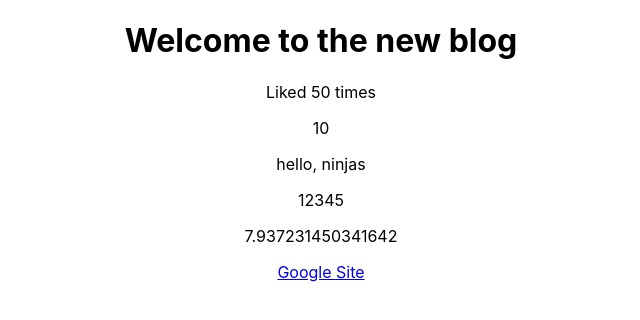
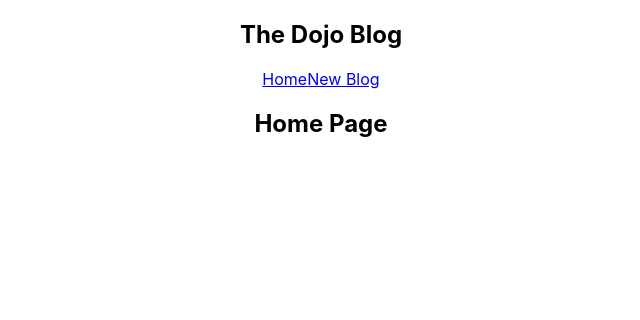
Before and after one commit to VMoskov/blog-app, a React (Create React App) app: page / in a window 1280 px wide. Shown: the top 320 px of the page, without its empty margins (319-959 px from the left). Built offline with nearby package versions, Linux system fonts and the light colour scheme.

Commit message:
added multiple components

```diff
--- a/src/App.js
+++ b/src/App.js
@@ -1,23 +1,13 @@
 import './App.css';
+import Navbar from './Navbar';
+import Home from './Home';
 
 function App() {
-    const title = 'Welcome to the new blog';
-    const likes = 50;
-    // const person = { name: 'yoshi', age: 30 };
-    const link = "https://www.google.com";
-
     return (
         <div className="App">
+            <Navbar />
             <div className="content">
-                <h1>{ title }</h1>
-                <p>Liked { likes } times</p>
-                {/*<p>{ person }</p>*/}
-                <p>{ 10 }</p>
-                <p>{ "hello, ninjas" }</p>
-                <p>{ [1, 2, 3, 4, 5] }</p>
-                <p>{ Math.random() * 10 }</p>
-
-                <a href={ link }>Google Site</a>
+                <Home />
             </div>
         </div>
     );
--- /dev/null
+++ b/src/Home.jsx
@@ -0,0 +1,9 @@
+const Home = () => {
+    return (
+        <div className="home">
+            <h2>Home Page</h2>
+        </div>
+    )
+}
+
+export default Home;
--- /dev/null
+++ b/src/Navbar.jsx
@@ -0,0 +1,13 @@
+const Navbar = () => {
+    return (
+        <nav className="navbar">
+            <h1>The Dojo Blog</h1>
+            <div className="links">
+                <a href="/">Home</a>
+                <a href="/create">New Blog</a>
+            </div>
+        </nav>
+    )
+}
+
+export default Navbar;
```
